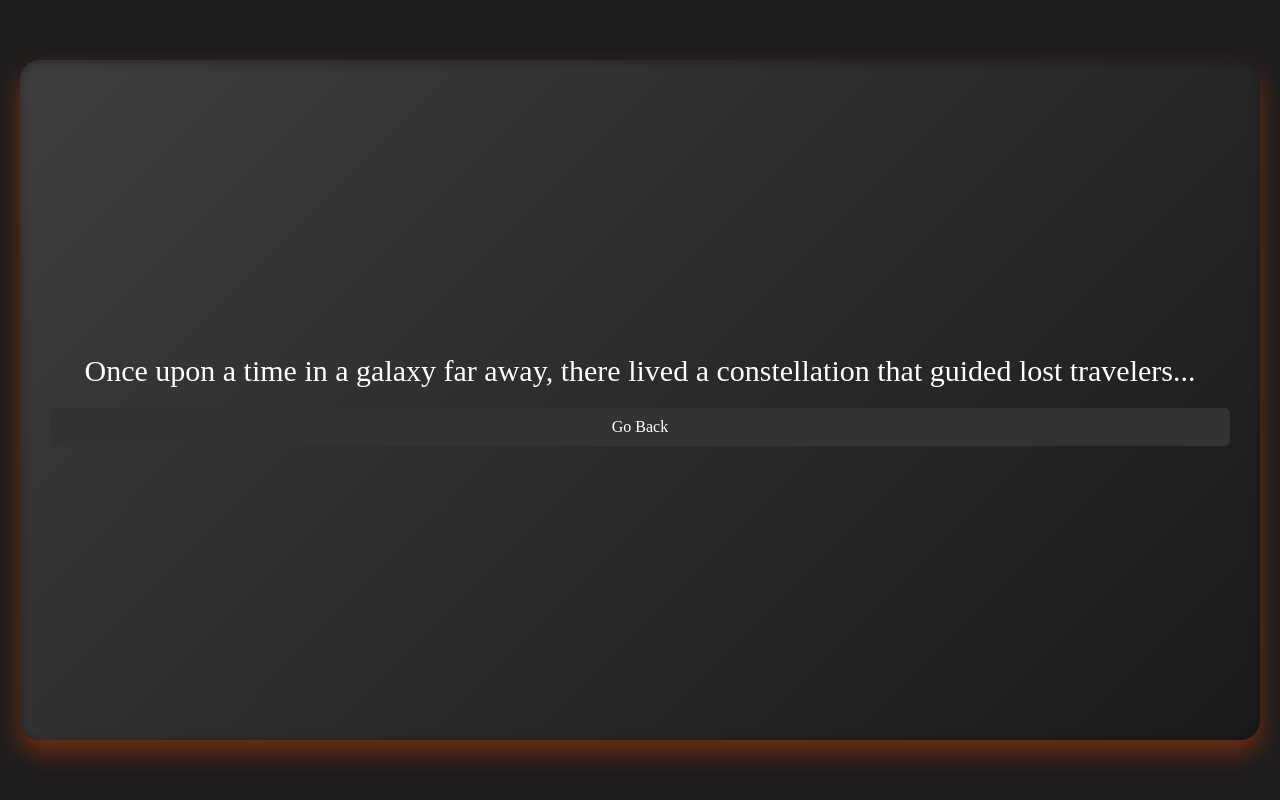
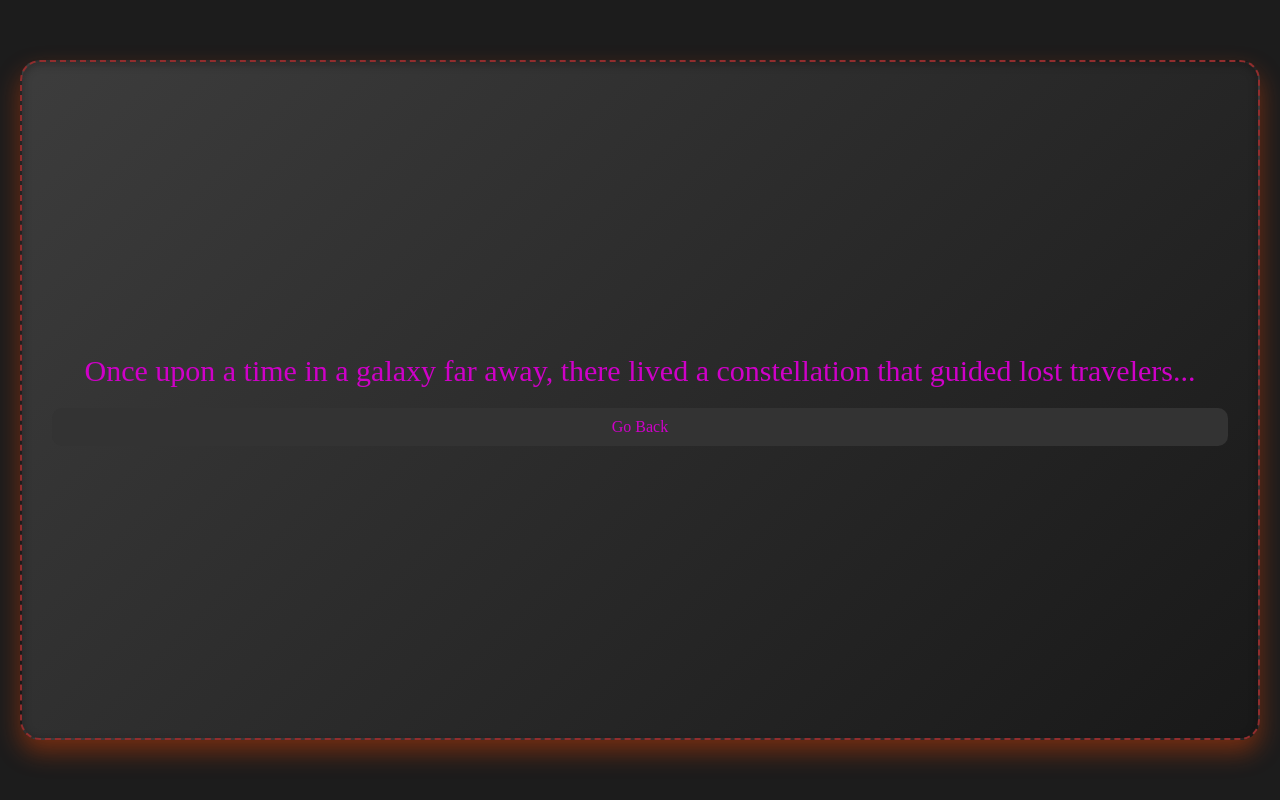
Before and after one commit to departing-earth/departing-earth.github.io, a React (Vite) app: page /story in a window 1280 px wide. Built offline with nearby package versions, Linux system fonts and the light colour scheme; a web font is replaced by a local one.

Commit message:
Even More storyPage css chagnes like color

```diff
--- a/src/assets/styles/BlackBox.css
+++ b/src/assets/styles/BlackBox.css
@@ -89,15 +89,15 @@ border-radius: 10px;
 
 @keyframes rocketFly {
   0% {
-    bottom: 280px;
+    bottom: 60px;
     opacity: 0;
   }
   50% {
-    bottom: 330px;
+    bottom: 90px;
     opacity: 1;
   }
   100% {
-    bottom: 360px;
+    bottom: 120px;
     opacity: 0;
   }
 }
--- a/src/assets/styles/StoryPage.css
+++ b/src/assets/styles/StoryPage.css
@@ -20,11 +20,13 @@
     width: 100%;
     background-color: rgb(65, 65, 65);
     background: linear-gradient(135deg, rgba(65, 65, 65, 0.9), rgba(25, 25, 25, 0.9)); /* Gradient effect */
-    color: white;
+    color: rgb(207, 0, 200);
+    border: 2px dashed #912d2d; /* Dashed border for whimsy */
     border-radius: 20px;
     z-index: 10;
     box-shadow: 0 12px 24px rgba(245, 69, 0, 0.4), inset 0 2px 10px rgba(0, 0, 0, 0.3); /* Outer and inner shadow */
     overflow-y: auto; /* Enable vertical scrolling if content overflows */
+    font-family: 'Fantasy', cursive; /* Use a fantasy font */
 }
 
 .back-button {
@@ -32,9 +34,9 @@
     padding: 10px 20px;
     font-size: 16px;
     background-color: #333; /* Dark background for the button */
-    color: white; /* White text */
+    color: rgb(207, 0, 200);
     border: none; /* No border */
-    border-radius: 5px; /* Rounded corners */
+    border-radius: 10px; /* Rounded corners */
     cursor: pointer; /* Pointer cursor */
     transition: background-color 0.3s; /* Transition effect */
 }
```
